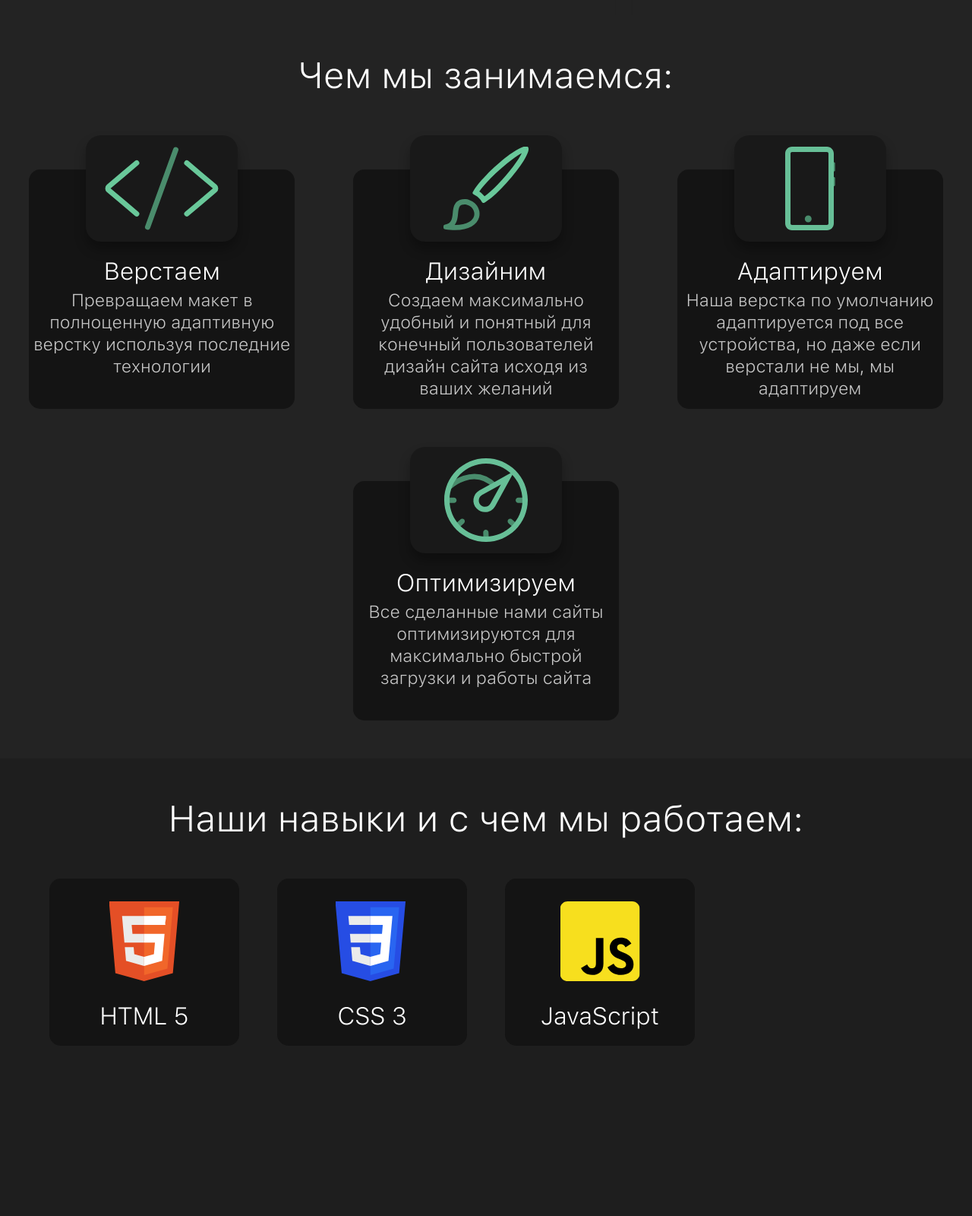
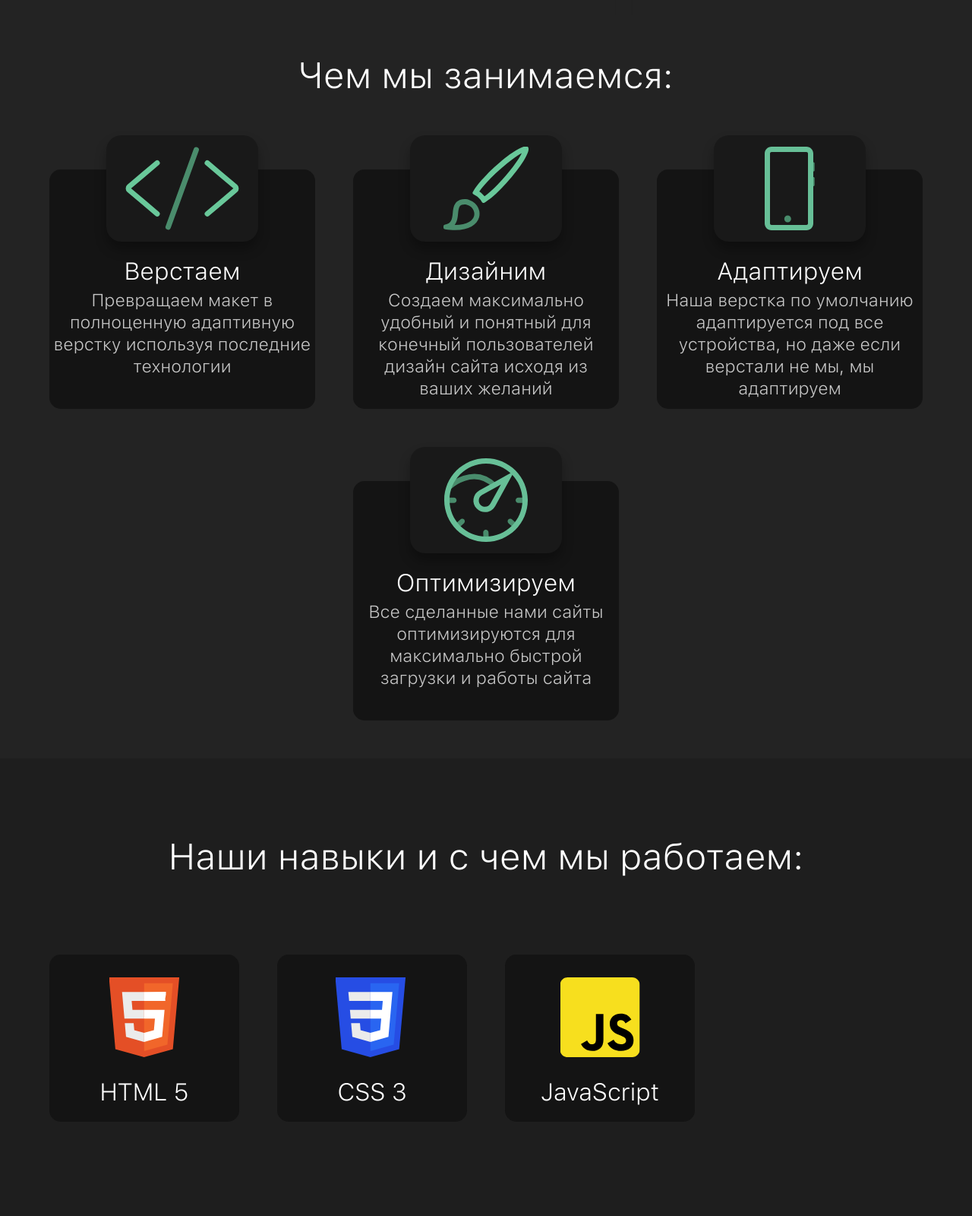
Before and after one commit to G2O2dev/Vison, a plain HTML site: page index.html in a window 1280 px wide. Shown: the part 780-2380 px from the top of the page at 76% size. Drawn offline with Linux system fonts and the light colour scheme.

Commit message:
Optimization and some bug fixes

```diff
--- a/css/style.scss
+++ b/css/style.scss
@@ -240,31 +240,14 @@ section > h5{
   padding-bottom: 50px;
 }
 
-.we-do__panels{
-  display: flex;
-  justify-content: space-around;
-  align-items: flex-start;
-  flex-wrap: wrap;
-  max-width: 1600px;
-  margin: 0 auto;
-}
-
-.panel__wrapper{
+.panel{
   position: relative;
-  height: 310px;
   width: 350px;
-
-  margin-top: 100px;
-}
-
-.panel{
-  position: absolute;
-  width: 100%;
   height: 315px;
+  margin-top: 45px;
 
   background: #141414;
   border-radius: 15px;
-  bottom: 0;
   transition: box-shadow .4s;
 
   h6{
@@ -297,32 +280,27 @@ section > h5{
   border-radius: 20px;
 
   transition: box-shadow .4s, transform .6s;
+
+  img{
+    position: absolute;
+    top: 50%;
+    left: 50%;
+    transform: translateX(-50%) translateY(-50%);
+  }
+}
+.panel:hover .panel__icon{
+  transform: translateY(-15px);
 }
 
-.panel__svg{
-  position: absolute;
-  top: 50%;
-  left: 50%;
-  transform: translateX(-50%) translateY(-50%);
+.panel:hover {
+  box-shadow: 0 0 20px rgba(0, 0, 0, 0.3);
 }
 
-.panel__wrapper:hover .panel{
-  box-shadow: 0 0 20px rgba(0, 0, 0, 0.3);
-}
-.panel__wrapper:hover .panel__icon{
-  transform: translateY(-20px);
-}
 //#endregion
 
 //#region Skills
 
 #skills{
-  display: flex;
-  justify-content: space-around;
-  align-items: flex-start;
-  flex-wrap: wrap;
-  max-width: 1200px;
-  margin: 0 auto;
   padding-bottom: 50px;
 }
 
@@ -332,7 +310,6 @@ section > h5{
   height: 220px;
   perspective: 3000px;
   transition: all 0.4s ease-in;
-  margin-top: 50px;
 }
 
 .flip-card .front, .flip-card .back
@@ -397,13 +374,14 @@ section > h5{
   padding-bottom: 95px;
 }
 
-.works{
+.articles{
   display: flex;
-  justify-content: space-around;
-  align-items: flex-start;
+  gap: 50px;
   flex-wrap: wrap;
-  max-width: 1200px;
-  margin: 0 auto;
+  justify-content: center;
+
+  max-width: 1600px;
+  margin: 50px auto 0 auto;
 }
 
 .work{
--- a/index.html
+++ b/index.html
@@ -69,49 +69,44 @@
 
 <section id="we-do">
   <h5 class="scrollAnim long-fade-bottom">Чем мы занимаемся:</h5>
-  <div class="we-do__panels">
-    <div class="panel__wrapper scrollAnim fade-bottom">
-      <div class="panel">
+
+  <div class="articles">
+    <article class="panel scrollAnim fade-bottom">
       <div class="panel__icon">
         <img class="panel__svg" src="img/Code.svg" loading="lazy">
       </div>
       <h6>Верстаем</h6>
       <p class="text-800">Превращаем макет в полноценную адаптивную верстку используя последние технологии</p>
-      </div>
-    </div>
-    <div class="panel__wrapper scrollAnim fade-bottom">
-      <div class="panel">
+    </article>
+    <article class="panel scrollAnim fade-bottom">
       <div class="panel__icon">
         <img class="panel__svg" src="img/Brush.svg" loading="lazy">
       </div>
       <h6>Дизайним</h6>
       <p class="text-800">Создаем максимально удобный и понятный для конечный пользователей дизайн сайта исходя из ваших желаний</p>
-      </div>
-    </div>
-    <div class="panel__wrapper scrollAnim fade-bottom">
-      <div class="panel">
+    </article>
+    <article class="panel scrollAnim fade-bottom">
       <div class="panel__icon">
         <img class="panel__svg" src="img/Phone.svg" loading="lazy">
       </div>
       <h6>Адаптируем</h6>
       <p class="text-800">Наша верстка по умолчанию адаптируется под все устройства, но даже если верстали не мы, мы адаптируем</p>
-      </div>
-    </div>
-    <div class="panel__wrapper scrollAnim fade-bottom">
-      <div class="panel">
+    </article>
+    <article class="panel scrollAnim fade-bottom">
         <div class="panel__icon">
-          <img class="panel__svg" src="img/Speedometer.svg" loading="lazy">
+          <img src="img/Speedometer.svg" loading="lazy">
         </div>
         <h6>Оптимизируем</h6>
         <p class="text-800">Все сделанные нами сайты оптимизируются для максимально быстрой загрузки и работы сайта</p>
-      </div>
-    </div>
+      </article>
   </div>
 </section>
 
-<section id="skills">
+<section id="skills" class="articles">
   <h5 class="scrollAnim long-fade-bottom">Наши навыки и с чем мы работаем:</h5>
-  <div class="flip-card scrollAnim scale-transition scrollAnim fade-bottom">
+
+  <div class="articles">
+    <div class="flip-card scrollAnim scale-transition">
       <div class="front">
         <img src="img/HTML5.svg" loading="lazy" alt="HTML 5">
         <p>HTML 5</p>
@@ -120,7 +115,6 @@
         <p>Язык гипертекстовой разметки позволят создавать каркас сайта</p>
       </div>
     </div>
-
     <div class="flip-card scrollAnim scale-transition">
       <div class="front">
         <img src="img/CSS3.svg" loading="lazy" alt="CSS 3">
@@ -130,7 +124,6 @@
         <p>Язык описания внешнего вида, позволяет украшать HTML разметку</p>
       </div>
     </div>
-
     <div class="flip-card scrollAnim scale-transition">
       <div class="front">
         <img src="img/JS.svg" loading="lazy" alt="JS">
@@ -140,7 +133,6 @@
         <p>Многонаправленый язык, в основном используеться для создания скриптов придающих динамичность странице</p>
       </div>
     </div>
-
     <div class="flip-card scrollAnim scale-transition">
       <div class="front">
         <img src="img/jQuery.svg" loading="lazy" alt="jQuery">
@@ -150,7 +142,6 @@
         <p>JavaScript библиотека упрощающая реализацию некоторых скриптов</p>
       </div>
     </div>
-
     <div class="flip-card scrollAnim scale-transition">
       <div class="front">
         <img src="img/Sass.svg" loading="lazy" alt="Sass">
@@ -160,7 +151,6 @@
         <p>Язык в последствии превращающийся в CSS, создан для упрощения написания CSS кода</p>
       </div>
     </div>
-
     <div class="flip-card scrollAnim scale-transition">
       <div class="front">
         <img src="img/Photoshop.svg" loading="lazy" alt="Photoshop">
@@ -170,7 +160,6 @@
         <p>Графический редактор, в нашем случае используется для создания макетов и редактирования изображений</p>
       </div>
     </div>
-
     <div class="flip-card scrollAnim scale-transition">
       <div class="front">
         <img src="img/Illustrator.svg" loading="lazy" alt="Illustrator">
@@ -180,7 +169,6 @@
         <p>Редактор векторной графики, в основном мы его используем для создания иконок</p>
       </div>
     </div>
-
     <div class="flip-card scrollAnim scale-transition">
       <div class="front">
         <img src="img/InDesign.svg" loading="lazy" alt="InDesign">
@@ -190,7 +178,6 @@
         <p>Программа в основном используемая для создания макетов</p>
       </div>
     </div>
-
     <div class="flip-card scrollAnim scale-transition">
       <div class="front">
         <img src="img/Figma.svg" loading="lazy" alt="Figma">
@@ -200,7 +187,6 @@
         <p>Графический редактор используемый нами для создания макетов</p>
       </div>
     </div>
-
     <div class="flip-card scrollAnim scale-transition">
       <div class="front">
         <img src="img/WebStrom.svg" loading="lazy" alt="WebStrom">
@@ -210,7 +196,6 @@
         <p>Среда разработки используемая нашей командой для написания HTML, CSS и JavaScript кода</p>
       </div>
     </div>
-
     <div class="flip-card scrollAnim scale-transition">
       <div class="front">
         <img src="img/VSCode.svg" loading="lazy" alt="VS Code">
@@ -220,7 +205,6 @@
         <p>Среда разработки используемая нашей командой для написания HTML, CSS и JavaScript кода</p>
       </div>
     </div>
-
     <div class="flip-card scrollAnim scale-transition">
       <div class="front">
         <img src="img/Git.svg" loading="lazy" alt="Git">
@@ -230,13 +214,13 @@
         <p>Система управления версиями, в нашем случае используется для работы с GitHub</p>
       </div>
     </div>
-
+  </div>
 </section>
 
 <section id="our-works">
   <h5 class="scrollAnim long-fade-bottom">Наши работы:</h5>
-  <div class="works">
 
+  <div class="articles">
     <div class="work scrollAnim fade-bottom">
       <div class="img-wrapper"><img src="img/MiktorgPreview.png" alt="Miktorg" loading="lazy"></div>
       <div class="preview__context">
@@ -257,7 +241,6 @@
         </div>
       </div>
     </div>
-
     <div class="work scrollAnim fade-bottom">
       <div class="img-wrapper"><img src="img/RedLinePreview.png" alt="RedLine" loading="lazy"></div>
       <div class="preview__context">
```
Also changed, not shown: css/style.css, 1 other file. Lines whose indentation alone changed are shown as unchanged.
